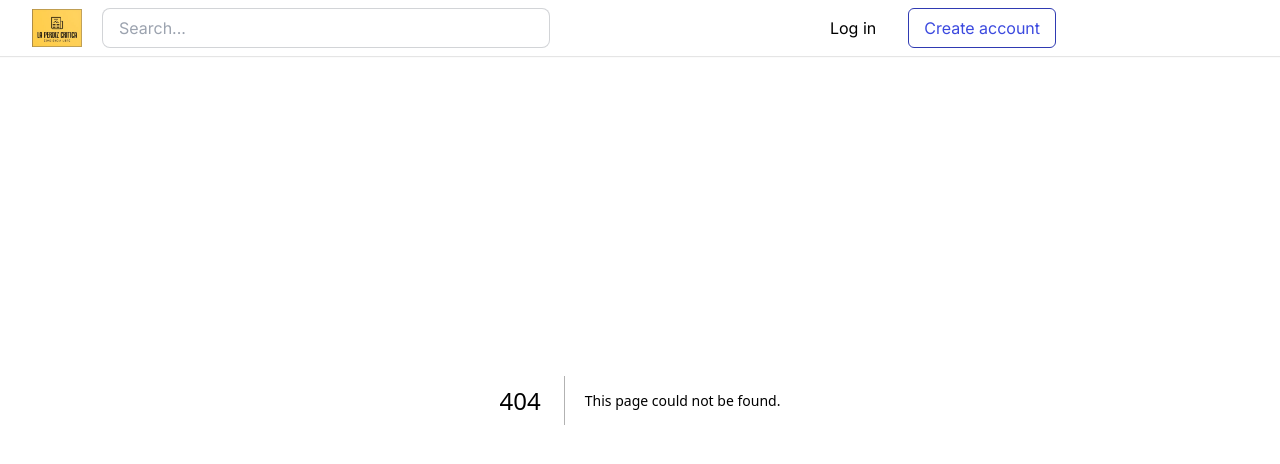
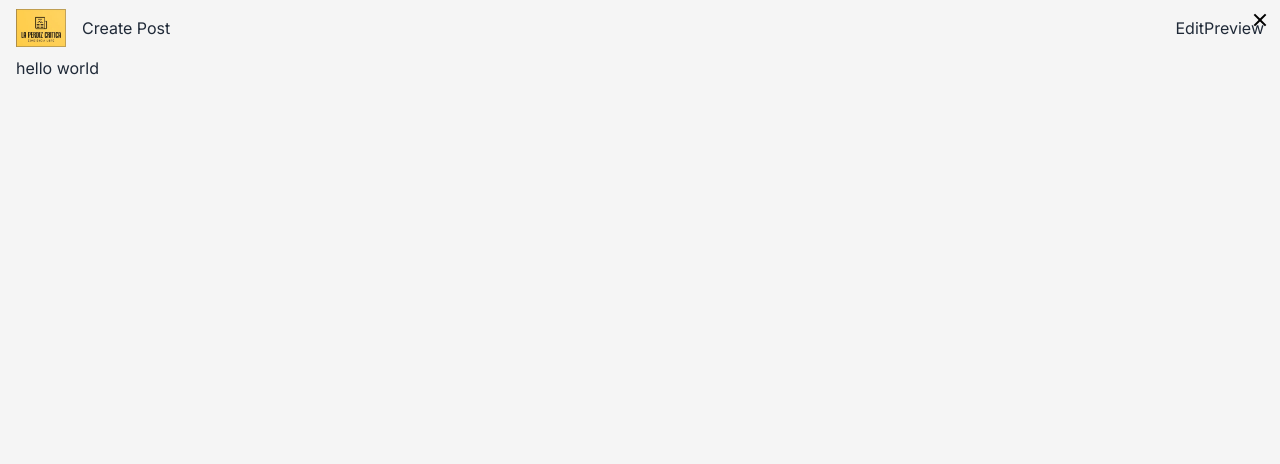
Before and after one commit to Eneko96/laperdizcritica, a Next.js app: page /article in a window 1280 px wide. Before the commit this address had no page. Shown: the top 464 px of the page. Built offline with nearby package versions, Linux system fonts and the light colour scheme.

Commit message:
wip: add article scaffolding

```diff
--- a/src/app/Header.tsx
+++ b/src/app/Header.tsx
@@ -10,7 +10,7 @@ export default function Header() {
           placeholder="Search..."
           className="input input-bordered w-full max-w-md ml-5 h-10"
         />
-        <div className="flex items-center m-auto gap-4">
+        <div className="flex items-center ml-auto gap-4">
           <a className="ml-20 h-10 text-base hover:text-[#2f3ab2] py-2 px-4 hover:bg-[#3B49DF19] hover:rounded-md">
             Log in
           </a>
--- /dev/null
+++ b/src/app/article/layout.tsx
@@ -0,0 +1,71 @@
+import type { Metadata } from "next";
+import { Inter } from "next/font/google";
+import Head from "next/head";
+import "../globals.css";
+import Image from "next/image";
+
+const inter = Inter({ subsets: ["latin"] });
+
+export const metadata: Metadata = {
+  title: "Create Next App",
+  description: "Generated by create next app",
+};
+
+export default function ArticleLayout({
+  children,
+}: {
+  children: React.ReactNode;
+}) {
+  return (
+    <html data-theme="light" lang="en">
+      <Head>
+        <title>La perdiz critica</title>
+        <meta property="og:title" content="La perdiz critica" key="title" />
+      </Head>
+      <body className={inter.className}>
+        <main className="grid max-w-[1280px] px-4 h-[1280px] gap-x-4 mx-auto text-base grid-custom">
+          <div className="article-header col-start-1 col-end-3 flex items-center h-[56px]">
+            <span className="mr-4 block">
+              <a className="max-w-[200px] align-middle inline-flex items-center">
+                <Image
+                  alt="logo image"
+                  src="/lpc.jpg"
+                  width="50"
+                  height="40"
+                  className="align-middle inline-block object-contain"
+                />
+              </a>
+            </span>
+            <div className="flex flex-1 items-center">
+              <span className="inline-block mr-2 whitespace-nowrap">
+                Create Post
+              </span>
+            </div>
+            <nav className="ml-auto flex">
+              <ul className="list-none p-0 m-0 flex w-full">
+                <li className="list-item w-full m-0">Edit</li>
+                <li className="list-item w-full m-0">Preview</li>
+              </ul>
+            </nav>
+            <div className="close absolute right-2 top-2 ml-0">
+              <button>
+                <svg
+                  aria-hidden="true"
+                  focusable="false"
+                  width="24"
+                  height="24"
+                  viewBox="0 0 24 24"
+                  xmlns="http://www.w3.org/2000/svg"
+                  className="crayons-icon c-btn__icon"
+                >
+                  <path d="m12 10.586 4.95-4.95 1.414 1.414-4.95 4.95 4.95 4.95-1.414 1.414-4.95-4.95-4.95 4.95-1.414-1.414 4.95-4.95-4.95-4.95L7.05 5.636l4.95 4.95z"></path>
+                </svg>
+              </button>
+            </div>
+          </div>
+          {children}
+        </main>
+      </body>
+    </html>
+  );
+}
--- /dev/null
+++ b/src/app/article/page.tsx
@@ -0,0 +1,3 @@
+export default async function Article() {
+  return <div>hello world</div>;
+}
--- a/src/app/globals.css
+++ b/src/app/globals.css
@@ -52,4 +52,7 @@ h6 {
   .header-shadow {
     box-shadow: 0 1px 1px rgba(0, 0, 0, 0.1);
   }
+  .grid-custom {
+    grid-template-rows: min-content 1fr min-content;
+  }
 }
--- a/src/app/layout.tsx
+++ b/src/app/layout.tsx
@@ -22,10 +22,7 @@ export default function RootLayout({
         <title>La perdiz critica</title>
         <meta property="og:title" content="La perdiz critica" key="title" />
       </Head>
-      <body className={inter.className}>
-        <Header />
-        {children}
-      </body>
+      <body className={inter.className}>{children}</body>
     </html>
   );
 }
--- a/src/components/BlogCard/BlogCard.tsx
+++ b/src/components/BlogCard/BlogCard.tsx
@@ -49,7 +49,12 @@ export const BlogCard = ({ image }: { image: number }) => {
         </div>
         <div className="story pl-7">
           <h3 className="break-words text-2xl text-[#171717] font-bold mb-1">
-            Article title {image}
+            <a
+              className="text-inherit block hover:text-[#2F3AB2] hover:transition-colors cursor-pointer"
+              href="/article"
+            >
+              Article title {image}
+            </a>
           </h3>
           <div className="story-tags mb-2 font-sm flex wrap gap-[1px] text-gray-800 ml-[-4px]">
             <a className="story-tag text-sm">#sometag</a>
```
